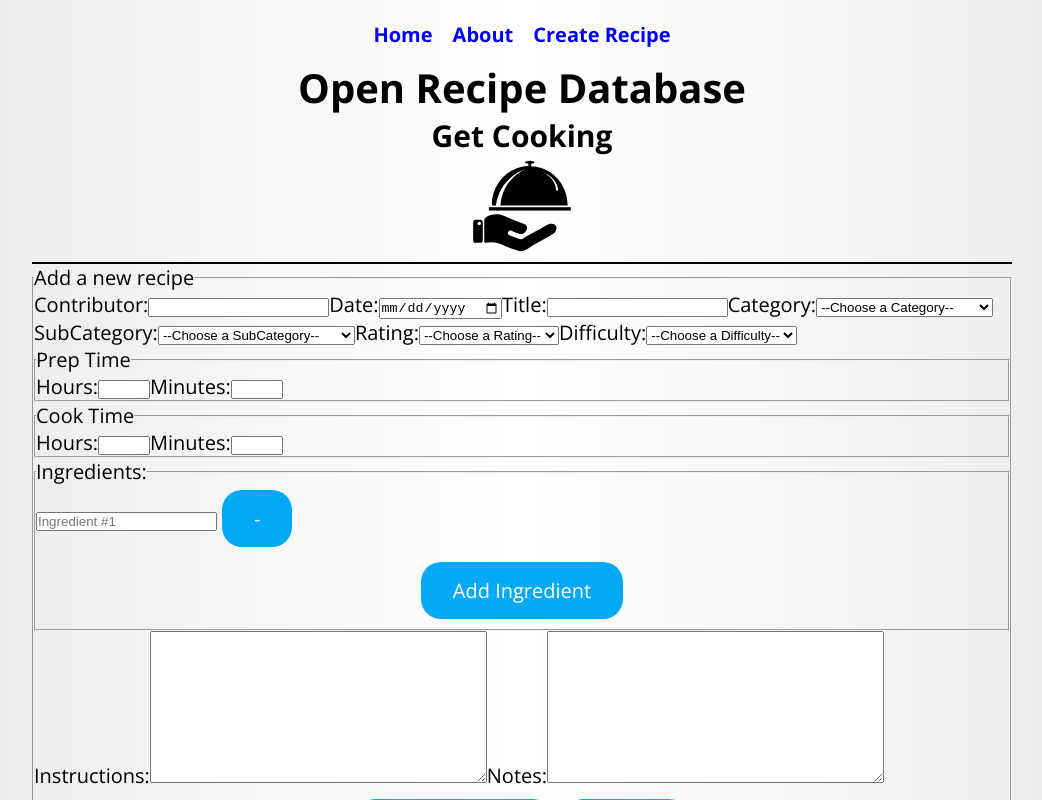
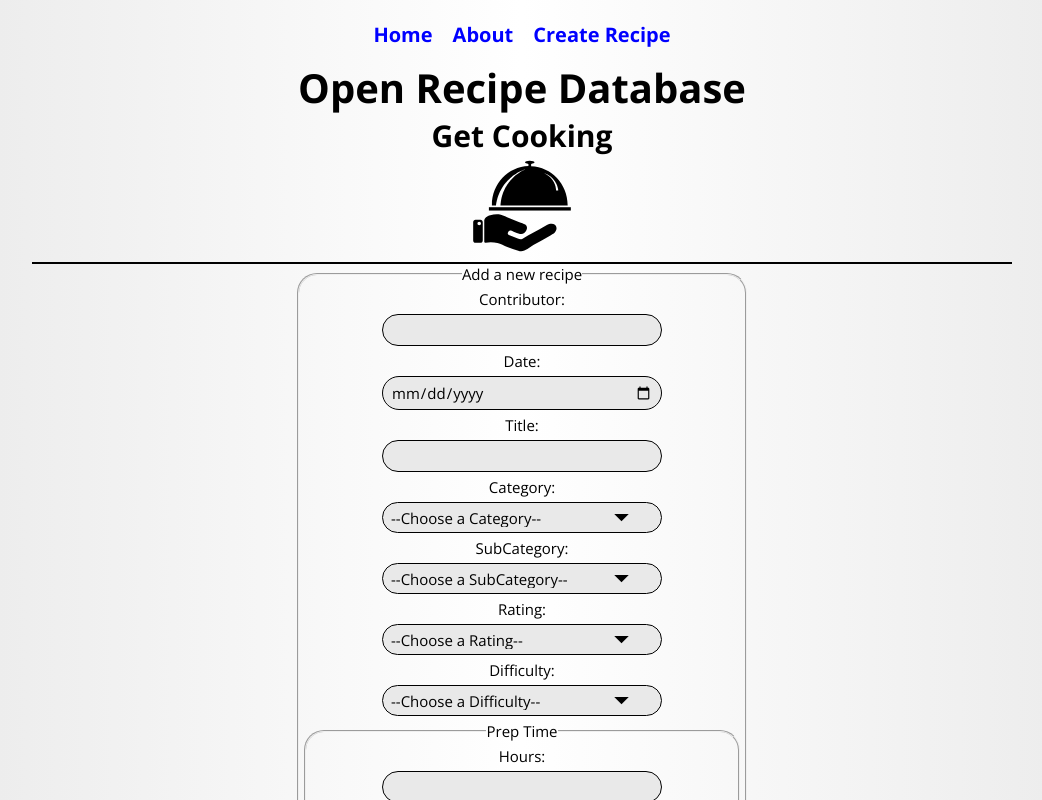
Before and after one commit to ARogala/open-recipe-db, a React (Create React App) app in the folder client/: page /create in a window 1280 px wide. Shown: the top 800 px of the page, without its empty margins (118-1160 px from the left). Built offline with nearby package versions, Linux system fonts and the light colour scheme.

Commit message:
add basic form styles

```diff
--- a/client/src/components/CreateEditRecipeForm.js
+++ b/client/src/components/CreateEditRecipeForm.js
@@ -63,6 +63,7 @@ class CreateEditRecipeForm extends React.Component {
 			title: e.target.value
 		});
 	}
+
 	handleCategoryChange(e) {
 		this.setState({
 			category: e.target.value
@@ -205,40 +206,55 @@ class CreateEditRecipeForm extends React.Component {
 
 	render() {
 		return (
-			<form className="search" onSubmit={e => this.handleSubmit(e)}>
-				<fieldset>
-					<legend>{this.props.legendText}</legend>
+			<form className="form" onSubmit={e => this.handleSubmit(e)}>
+				<fieldset className="form__fieldset">
+					<legend className="form__legend">{this.props.legendText}</legend>
 
-					<label htmlFor="contributor">Contributor:</label>
+					<label className="form__label" htmlFor="contributor">
+						Contributor:
+					</label>
+					<div className="form__input-div">
 						<input
+							className="form__input"
 							type="text"
 							id="contributor"
 							value={this.state.contributor}
 							onChange={e => this.handleContributorChange(e)}
 							required
 						/>
-
-					<label htmlFor="date">Date:</label>
+					</div>
+					<label className="form__label" htmlFor="date">
+						Date:
+					</label>
+					<div className="form__input-div">
 						<input
+							className="form__input"
 							type="date"
 							id="date"
 							value={this.state.date}
 							onChange={e => this.handleDateChange(e)}
 							required
 						/>
-
-					<label htmlFor="title">Title:</label>
+					</div>
+					<label className="form__label" htmlFor="title">
+						Title:
+					</label>
+					<div className="form__input-div">
 						<input
+							className="form__input"
 							type="text"
 							id="title"
 							value={this.state.title}
 							onChange={e => this.handleTitleChange(e)}
 							required
 						/>
-
-					<label htmlFor="category">Category:</label>
+					</div>
+					<label className="form__label" htmlFor="category">
+						Category:
+					</label>
+					<div className="form__select-div">
 						<select
-						className="search__select"
+							className="form__select"
 							id="category"
 							value={this.state.category}
 							onChange={e => this.handleCategoryChange(e)}
@@ -249,10 +265,13 @@ class CreateEditRecipeForm extends React.Component {
 							</option>
 							<CategoryOptions />
 						</select>
-
-					<label htmlFor="subCategory">SubCategory:</label>
+					</div>
+					<label className="form__label" htmlFor="subCategory">
+						SubCategory:
+					</label>
+					<div className="form__select-div">
 						<select
-						className="search__select"
+							className="form__select"
 							id="subCategory"
 							value={this.state.subCategory}
 							onChange={e => this.handleSubCategoryChange(e)}
@@ -263,10 +282,13 @@ class CreateEditRecipeForm extends React.Component {
 							</option>
 							<SubCategoryOptions />
 						</select>
-
-					<label htmlFor="rating">Rating:</label>
+					</div>
+					<label className="form__label" htmlFor="rating">
+						Rating:
+					</label>
+					<div className="form__select-div">
 						<select
-						className="search__select"
+							className="form__select"
 							id="rating"
 							value={this.state.rating}
 							onChange={e => this.handleRatingChange(e)}
@@ -281,10 +303,13 @@ class CreateEditRecipeForm extends React.Component {
 							<option value="4">4</option>
 							<option value="5">5</option>
 						</select>
-
-					<label htmlFor="difficulty">Difficulty:</label>
+					</div>
+					<label className="form__label" htmlFor="difficulty">
+						Difficulty:
+					</label>
+					<div className="form__select-div">
 						<select
-						className="search__select"
+							className="form__select"
 							id="difficulty"
 							value={this.state.difficulty}
 							onChange={e => this.handleDifficultyChange(e)}
@@ -298,11 +323,15 @@ class CreateEditRecipeForm extends React.Component {
 							<option value="Hard">Hard</option>
 							<option value="Pro Chef">Pro Chef</option>
 						</select>
-
-					<fieldset>
-						<legend>Prep Time</legend>
-						<label htmlFor="prepHours">Hours:</label>
+					</div>
+					<fieldset className="form__fieldset">
+						<legend className="form__legend">Prep Time</legend>
+						<label className="form__label" htmlFor="prepHours">
+							Hours:
+						</label>
+						<div className="form__input-div">
 							<input
+								className="form__input"
 								type="number"
 								id="prepHours"
 								min="0"
@@ -311,8 +340,13 @@ class CreateEditRecipeForm extends React.Component {
 								onChange={e => this.handlePrepHoursChange(e)}
 								required
 							/>
-						<label htmlFor="prepMinutes">Minutes:</label>
+						</div>
+						<label className="form__label" htmlFor="prepMinutes">
+							Minutes:
+						</label>
+						<div className="form__input-div">
 							<input
+								className="form__input"
 								type="number"
 								id="prepMinutes"
 								min="0"
@@ -321,12 +355,17 @@ class CreateEditRecipeForm extends React.Component {
 								onChange={e => this.handlePrepMinutesChange(e)}
 								required
 							/>
+						</div>
 					</fieldset>
 
-					<fieldset>
-						<legend>Cook Time</legend>
-						<label htmlFor="cookHours">Hours:</label>
+					<fieldset className="form__fieldset">
+						<legend className="form__legend">Cook Time</legend>
+						<label className="form__label" htmlFor="cookHours">
+							Hours:
+						</label>
+						<div className="form__input-div">
 							<input
+								className="form__input"
 								type="number"
 								id="cookHours"
 								min="0"
@@ -335,8 +374,13 @@ class CreateEditRecipeForm extends React.Component {
 								onChange={e => this.handleCookHoursChange(e)}
 								required
 							/>
-						<label htmlFor="cookMinutes">Minutes:</label>
+						</div>
+						<label className="form__label" htmlFor="cookMinutes">
+							Minutes:
+						</label>
+						<div className="form__input-div">
 							<input
+								className="form__input"
 								type="number"
 								id="cookMinutes"
 								min="0"
@@ -345,20 +389,24 @@ class CreateEditRecipeForm extends React.Component {
 								onChange={e => this.handleCookMinutesChange(e)}
 								required
 							/>
+						</div>
 					</fieldset>
 
-					<fieldset>
-						<legend>Ingredients:</legend>
+					<fieldset className="form__fieldset">
+						<legend className="form__legend">Ingredients:</legend>
 						{this.state.ingredients.map((ingredient, idx) => {
 							return (
 								<div key={idx}>
+									<div className="form__input-div">
 										<input
+											className="form__input"
 											type="text"
 											placeholder={`Ingredient #${idx + 1}`}
 											value={ingredient}
 											onChange={e => this.handleIngredientChange(e, idx)}
 											required
 										/>
+									</div>
 									<button className="appBtn" type="button" onClick={() => this.removeIngredient(idx)}>
 										-
 									</button>
@@ -372,8 +420,12 @@ class CreateEditRecipeForm extends React.Component {
 						</div>
 					</fieldset>
 
-					<label htmlFor="instructions">Instructions:</label>
+					<label className="form__label" htmlFor="instructions">
+						Instructions:
+					</label>
+					<div className="form__textarea-div">
 						<textarea
+							className="form__textarea"
 							id="instructions"
 							spellCheck="true"
 							rows="10"
@@ -382,9 +434,13 @@ class CreateEditRecipeForm extends React.Component {
 							onChange={e => this.handleInstructionsChange(e)}
 							required
 						/>
-
-					<label htmlFor="notes">Notes:</label>
+					</div>
+					<label className="form__label" htmlFor="notes">
+						Notes:
+					</label>
+					<div className="form__textarea-div">
 						<textarea
+							className="form__textarea"
 							id="notes"
 							spellCheck="true"
 							rows="10"
@@ -392,7 +448,7 @@ class CreateEditRecipeForm extends React.Component {
 							value={this.state.notes}
 							onChange={e => this.handleNotesChange(e)}
 						/>
-
+					</div>
 					<div className="appBtnContainer">
 						<button className="appBtn" type="submit" value="Submit">
 							{this.props.buttonText}
--- a/client/src/components/Search.js
+++ b/client/src/components/Search.js
@@ -95,20 +95,27 @@ class Search extends React.Component {
 						All Recipes
 					</button>
 				</div>
-				<form className="search" onSubmit={e => this.handleSubmit(e)}>
-					<fieldset>
-						<legend>Search Recipes Database</legend>
-						<label htmlFor="title">Title:</label>
+				<form className="form" onSubmit={e => this.handleSubmit(e)}>
+					<fieldset className="form__fieldset">
+						<legend className="form__legend">Search Recipes Database</legend>
+						<label className="form__label" htmlFor="title">
+							Title:
+						</label>
+						<div className="form__input-div">
 							<input
-							className="search__select"
+								className="form__input"
 								id="title"
 								type="text"
 								value={this.state.title}
 								onChange={e => this.handleTitleChange(e)}
 							/>
-						<label htmlFor="category">Category:</label>
+						</div>
+						<label className="form__label" htmlFor="category">
+							Category:
+						</label>
+						<div className="form__select-div">
 							<select
-							className="search__select"
+								className="form__select"
 								id="category"
 								value={this.state.category}
 								onChange={e => this.handleCategoryChange(e)}
@@ -116,9 +123,13 @@ class Search extends React.Component {
 								<option value="undefined">--Choose a Category--</option>
 								<CategoryOptions />
 							</select>
-						<label htmlFor="subCategory">SubCategory:</label>
+						</div>
+						<label className="form__label" htmlFor="subCategory">
+							SubCategory:
+						</label>
+						<div className="form__select-div">
 							<select
-							className="search__select"
+								className="form__select"
 								id="subCategory"
 								value={this.state.subCategory}
 								onChange={e => this.handleSubCategoryChange(e)}
@@ -126,9 +137,13 @@ class Search extends React.Component {
 								<option value="undefined">--Choose a SubCategory--</option>
 								<SubCategoryOptions />
 							</select>
-						<label htmlFor="difficulty">Difficulty:</label>
+						</div>
+						<label className="form__label" htmlFor="difficulty">
+							Difficulty:
+						</label>
+						<div className="form__select-div">
 							<select
-							className="search__select"
+								className="form__select"
 								id="difficulty"
 								value={this.state.difficulty}
 								onChange={e => this.handleDifficultyChange(e)}
@@ -139,9 +154,13 @@ class Search extends React.Component {
 								<option value="Hard">Hard</option>
 								<option value="Pro Chef">Pro Chef</option>
 							</select>
-						<label htmlFor="sortBy">Sort By:</label>
+						</div>
+						<label className="form__label" htmlFor="sortBy">
+							Sort By:
+						</label>
+						<div className="form__select-div">
 							<select
-							className="search__select"
+								className="form__select"
 								id="sortBy"
 								value={this.state.sortBy}
 								onChange={e => this.handleSortByChange(e)}
@@ -151,6 +170,7 @@ class Search extends React.Component {
 								<option value="totalTime">Total Time</option>
 								<option value="date">Date</option>
 							</select>
+						</div>
 						<div className="appBtnContainer">
 							<button className="appBtn" type="submit" value="Submit">
 								Search
--- /dev/null
+++ b/client/src/styles/_form.scss
@@ -0,0 +1,87 @@
+@charset "UTF-8";
+
+.form {
+	&__fieldset {
+		padding: 5px;
+		max-width: 450px;
+		margin: auto auto 10px auto;
+		border-radius: $border-radius-xl;
+	}
+
+	&__legend {
+		font-size: $small-font-size;
+		text-align: center;
+	}
+
+	&__label {
+		display: block;
+		font-size: $small-font-size;
+		text-align: center;
+	}
+
+	&__select-div {
+		margin: 5px auto 5px auto;
+		border: 1px solid black;
+		width: 280px;
+		border-radius: $border-radius-xl;
+		overflow: hidden;
+		background: $background-color1 url("../images/arrow-dropdown.svg") no-repeat 90% 50%;
+	}
+
+	&__select {
+		font-size: $small-font-size;
+  		font-family: $font-family;
+
+		padding: 5px 8px;
+		width: 100%;
+		border: none;
+		box-shadow: none;
+		background: transparent;
+		background-image: none;
+		-webkit-appearance: none;
+	}
+
+	&__select:focus {
+		outline: none;
+		background: $grey url("../images/arrow-dropdown.svg") no-repeat 90% 50%;
+	}
+
+	&__select:hover {
+		outline: none;
+		background: $grey url("../images/arrow-dropdown.svg") no-repeat 90% 50%;
+		cursor: pointer;
+	}
+
+	&__input-div {
+		margin: 5px auto 5px auto;
+		border: 1px solid black;
+		width: 280px;
+		border-radius: $border-radius-xl;
+		overflow: hidden;
+		background: $background-color1;
+	}
+
+	&__input {
+		font-size: $small-font-size;
+  		font-family: $font-family;
+
+		padding: 5px 8px;
+		width: 100%;
+		border: none;
+		box-shadow: none;
+		background: transparent;
+		background-image: none;
+		-webkit-appearance: none;
+	}
+
+	&__input:focus {
+		outline: none;
+		background: $grey;
+	}
+
+	&__input:hover {
+		outline: none;
+		background: $grey;
+		cursor: pointer;
+	}
+}
--- a/client/src/styles/main.scss
+++ b/client/src/styles/main.scss
@@ -3,3 +3,4 @@
 @import 'variables';
 @import 'base';
 @import 'app';
+@import 'form';
```
Also changed, not shown: client/src/images/arrow-dropdown.svg (added). Lines whose indentation alone changed are shown as unchanged.
